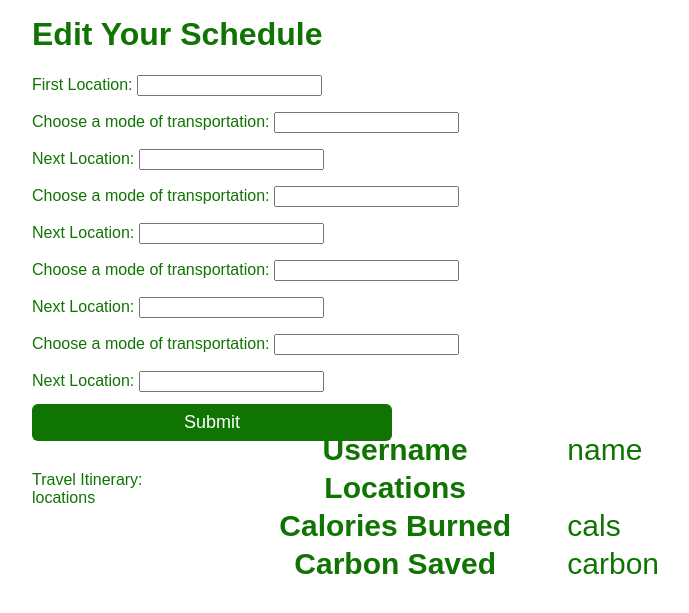
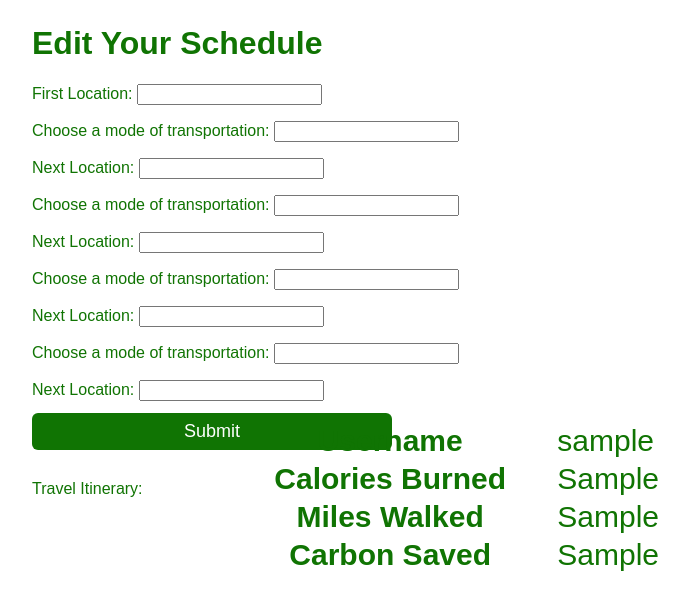
Before and after one commit to bertw2002/Carbon-Tracker, a Flask app: template templates/interactivepage.html in a window 1280 px wide. Shown: the top 613 px of the page, without its empty margins (104-793 px from the left). Run offline with Flask 2, Linux system fonts and the light colour scheme; the template is opened without the code that fills it: most values are stand-ins (such as "Sample title", 1, 10 or a date in 2020).

Commit message:
Update interactivepage.html

```diff
--- a/templates/interactivepage.html
+++ b/templates/interactivepage.html
@@ -146,19 +146,19 @@
     <table class="split right">
       <tr>
         <th>Username</th>
-        <td>name</td>
-      </tr>
-      <tr>
-        <th>Locations</th>
-        <dh>locations</td>
+        <td>{{username}}</td>
       </tr>
       <tr>
         <th>Calories Burned</th>
-        <td>cals</td>
+        <td>{{burnedCalories}}</td>
+      </tr>
+      <tr>
+        <th>Miles Walked</th>
+        <td>{{walkedMiles}}</td>
       </tr>
       <tr>
         <th>Carbon Saved</th>
-        <td>carbon</td>
+        <td>{{savedCO2}}</td>
       </tr>
     </table>
   </body>
```
